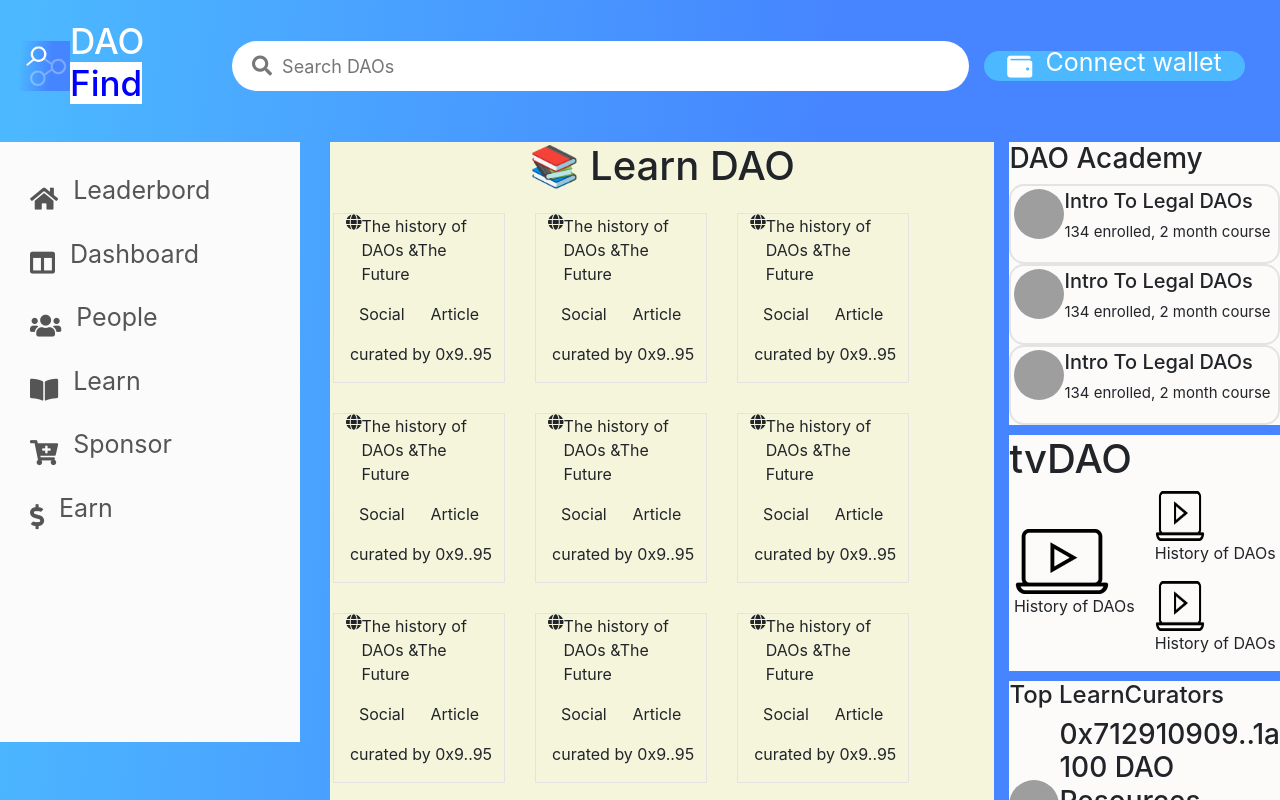
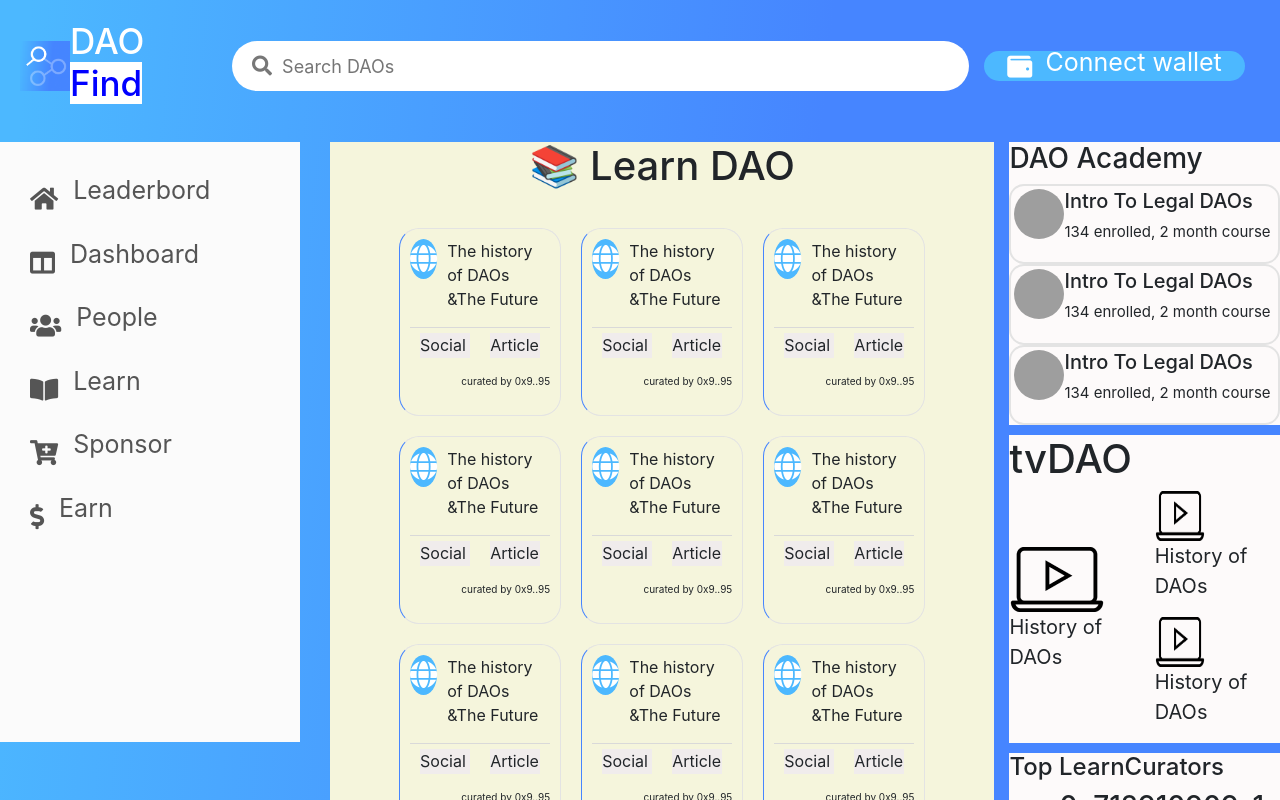
Before and after one commit to Rakibul71/DAOfind-React-Front-End-Skills-Test, a React (Create React App) app: page /learnDao in a window 1280 px wide. Shown: the top 800 px of the page. Built offline with nearby package versions, Linux system fonts and the light colour scheme; grey boxes are pictures that could not be loaded.

Commit message:
all commit

```diff
--- a/src/components/learnDaoRight/daoRight.css
+++ b/src/components/learnDaoRight/daoRight.css
@@ -1,5 +1,6 @@
 .daoRight {
   margin-left: 15px;
+  font-size: 20px;
 }
 .topSection {
   /* display: flex; */
--- a/src/pages/learnDao/LearnDao.css
+++ b/src/pages/learnDao/LearnDao.css
@@ -1,29 +1,29 @@
 .learnDao {
   display: flex;
-  /* flex: 4; */
 }
-/* .learnDaoLeft {
-  background-color: beige;
-}
-.learnDaoLeft h1 {
-  text-align: center;
-  align-items: center;
-  justify-content: center;
-}
-
- */
 .learnDaoLeft {
   margin-left: 30px;
-  /* padding: 30px; */
   background-color: beige;
+  box-sizing: border-box;
+  height: 800px;
+  flex: 9;
 }
 .learnDaoLeft h1 {
   text-align: center;
 }
+.learnBoxHead {
+  padding: 20px;
+  display: flex;
+  justify-content: center;
+  align-items: center;
+}
 
 .learnBox {
   border: 1px solid #e3e3e3;
-  margin: 15px;
+  margin: 10px;
+  padding: 10px;
+  border-left: 1px solid #4685ff;
+  border-radius: 20px;
 }
 .boxTop {
   display: flex;
@@ -31,15 +31,19 @@
 .boxMiddle {
   display: flex;
   justify-content: space-around;
+  border-top: 1px solid #d9d9d9;
+}
+.middleP {
+  height: 25px;
+  width: 50px;
+  background-color: #f0ecec;
+  margin-top: 5px;
 }
 .boxMiddleP {
   display: flex;
   justify-content: flex-end;
+  font-size: 10px;
 }
-/* .learnFooter {
-  border: 1px solid #e3e3e3;
-  border-radius: 10px;
-} */
 
 .footerLast {
   display: flex;
@@ -49,4 +53,14 @@
 }
 .learnSpan {
   margin-left: 50px;
+  font-size: 15px;
 }
+.learnSpan span {
+  height: 25px;
+  width: 60px;
+  background-color: #f0ecec;
+}
+
+.learnDaoRight {
+  flex: 3;
+}
--- a/src/pages/learnDao/LearnDao.jsx
+++ b/src/pages/learnDao/LearnDao.jsx
@@ -4,97 +4,22 @@ import "./LearnDao.css";
 
 const LearnDao = () => {
   return (
-    // <>
-    //   {/* learnDao left part */}
-    //   <div className="learnDao">
-    // {/* this is the 1st one */}
-
-    //       {/* this is another one */}
-    //       {/* <div className="col-md-4">
-    //         <div className="boxTop">
-    //           <p>Logo</p>
-    //           <p>The history of DAOs &The Future</p>
-    //         </div>
-    //         <div className="boxMiddle">
-    //           <p>Social</p>
-    //           <p>Article</p>
-    //         </div>
-    //         <p>curated by 0x9..95</p>
-    //       </div> */}
-
-    //       {/* this is another one */}
-    //       {/* <div className="col-md-4">
-    //         <div className="boxTop">
-    //           <p>Logo</p>
-    //           <p>The history of DAOs &The Future</p>
-    //         </div>
-    //         <div className="boxMiddle">
-    //           <p>Social</p>
-    //           <p>Article</p>
-    //         </div>
-    //         <p>curated by 0x9..95</p>
-    //       </div> */}
-
-    //       {/* this is another one */}
-    //       {/* <div className="col-md-4">
-    //         <div className="boxTop">
-    //           <p>Logo</p>
-    //           <p>The history of DAOs &The Future</p>
-    //         </div>
-    //         <div className="boxMiddle">
-    //           <p>Social</p>
-    //           <p>Article</p>
-    //         </div>
-    //         <p>curated by 0x9..95</p>
-    //       </div> */}
-
-    //       {/* this is another one */}
-    //       {/* <div className="col-md-4">
-    //         <div className="boxTop">
-    //           <p>Logo</p>
-    //           <p>The history of DAOs &The Future</p>
-    //         </div>
-    //         <div className="boxMiddle">
-    //           <p>Social</p>
-    //           <p>Article</p>
-    //         </div>
-    //         <p>curated by 0x9..95</p>
-    //       </div> */}
-
-    //       {/* this is another one */}
-    //       {/* <div className="col-md-4">
-    //         <div className="boxTop">
-    //           <p>Logo</p>
-    //           <p>The history of DAOs &The Future</p>
-    //         </div>
-    //         <div className="boxMiddle">
-    //           <p>Social</p>
-    //           <p>Article</p>
-    //         </div>
-    //         <p>curated by 0x9..95</p>
-    //       </div> */}
-    //     </div>
-
-    //   </div>
-
-    //   {/* learnDao Right Part */}
-    //   {/* <div></div> */}
-    // </>
-
     <div className="learnDao">
       {/* learn Dao left part start */}
       <div className="learnDaoLeft">
         <h1>📚 Learn DAO</h1>
-        <div className="row">
+        <div className="row learnBoxHead">
           {/* 1st box */}
           <div className="col-md-3 learnBox">
             <div className="boxTop">
+              <h3 className="dynamicElement glob">
                 <i class="fas fa-globe"></i>
+              </h3>
               <p>The history of DAOs &The Future</p>
             </div>
             <div className="boxMiddle">
-              <p>Social</p>
-              <p>Article</p>
+              <p className="middleP">Social</p>
+              <p className="middleP">Article</p>
             </div>
             <p className="boxMiddleP">curated by 0x9..95</p>
           </div>
@@ -102,96 +27,112 @@ const LearnDao = () => {
           {/* 2nd box */}
           <div className="col-md-3 learnBox">
             <div className="boxTop">
+              <h3 className="dynamicElement glob">
                 <i class="fas fa-globe"></i>
+              </h3>
               <p>The history of DAOs &The Future</p>
             </div>
             <div className="boxMiddle">
-              <p>Social</p>
-              <p>Article</p>
+              <p className="middleP">Social</p>
+              <p className="middleP">Article</p>
             </div>
             <p className="boxMiddleP">curated by 0x9..95</p>
           </div>
           {/* 3nd box */}
           <div className="col-md-3 learnBox">
             <div className="boxTop">
+              <h3 className="dynamicElement glob">
                 <i class="fas fa-globe"></i>
+              </h3>
               <p>The history of DAOs &The Future</p>
             </div>
             <div className="boxMiddle">
-              <p>Social</p>
-              <p>Article</p>
+              <p className="middleP">Social</p>
+              <p className="middleP">Article</p>
             </div>
             <p className="boxMiddleP">curated by 0x9..95</p>
           </div>
           {/* 3nd box */}
           <div className="col-md-3 learnBox">
             <div className="boxTop">
+              <h3 className="dynamicElement glob">
                 <i class="fas fa-globe"></i>
+              </h3>
               <p>The history of DAOs &The Future</p>
             </div>
             <div className="boxMiddle">
-              <p>Social</p>
-              <p>Article</p>
+              <p className="middleP">Social</p>
+              <p className="middleP">Article</p>
             </div>
             <p className="boxMiddleP">curated by 0x9..95</p>
           </div>
           {/* 3nd box */}
           <div className="col-md-3 learnBox">
             <div className="boxTop">
+              <h3 className="dynamicElement glob">
                 <i class="fas fa-globe"></i>
+              </h3>
               <p>The history of DAOs &The Future</p>
             </div>
             <div className="boxMiddle">
-              <p>Social</p>
-              <p>Article</p>
+              <p className="middleP">Social</p>
+              <p className="middleP">Article</p>
             </div>
             <p className="boxMiddleP">curated by 0x9..95</p>
           </div>
           {/* 3nd box */}
           <div className="col-md-3 learnBox">
             <div className="boxTop">
+              <h3 className="dynamicElement glob">
                 <i class="fas fa-globe"></i>
+              </h3>
               <p>The history of DAOs &The Future</p>
             </div>
             <div className="boxMiddle">
-              <p>Social</p>
-              <p>Article</p>
+              <p className="middleP">Social</p>
+              <p className="middleP">Article</p>
             </div>
             <p className="boxMiddleP">curated by 0x9..95</p>
           </div>
           {/* 3nd box */}
           <div className="col-md-3 learnBox">
             <div className="boxTop">
+              <h3 className="dynamicElement glob">
                 <i class="fas fa-globe"></i>
+              </h3>
               <p>The history of DAOs &The Future</p>
             </div>
             <div className="boxMiddle">
-              <p>Social</p>
-              <p>Article</p>
+              <p className="middleP">Social</p>
+              <p className="middleP">Article</p>
             </div>
             <p className="boxMiddleP">curated by 0x9..95</p>
           </div>
           {/* 3nd box */}
           <div className="col-md-3 learnBox">
             <div className="boxTop">
+              <h3 className="dynamicElement glob">
                 <i class="fas fa-globe"></i>
+              </h3>
               <p>The history of DAOs &The Future</p>
             </div>
             <div className="boxMiddle">
-              <p>Social</p>
-              <p>Article</p>
+              <p className="middleP">Social</p>
+              <p className="middleP">Article</p>
             </div>
             <p className="boxMiddleP">curated by 0x9..95</p>
           </div>
           {/* 3nd box */}
           <div className="col-md-3 learnBox">
             <div className="boxTop">
+              <h3 className="dynamicElement glob">
                 <i class="fas fa-globe"></i>
+              </h3>
               <p>The history of DAOs &The Future</p>
             </div>
             <div className="boxMiddle">
-              <p>Social</p>
-              <p>Article</p>
+              <p className="middleP">Social</p>
+              <p className="middleP">Article</p>
             </div>
             <p className="boxMiddleP">curated by 0x9..95</p>
           </div>
```
Lines whose indentation alone changed are shown as unchanged.
